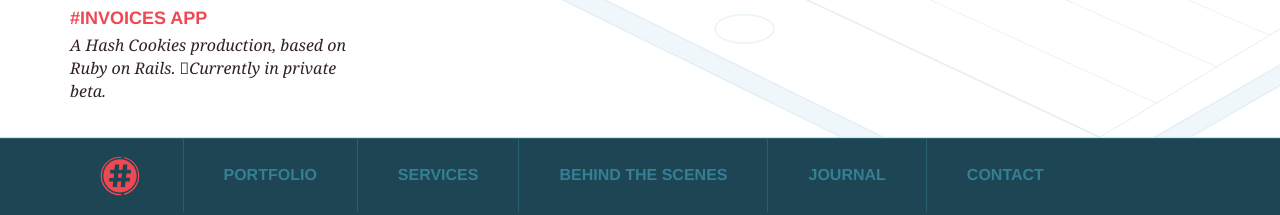
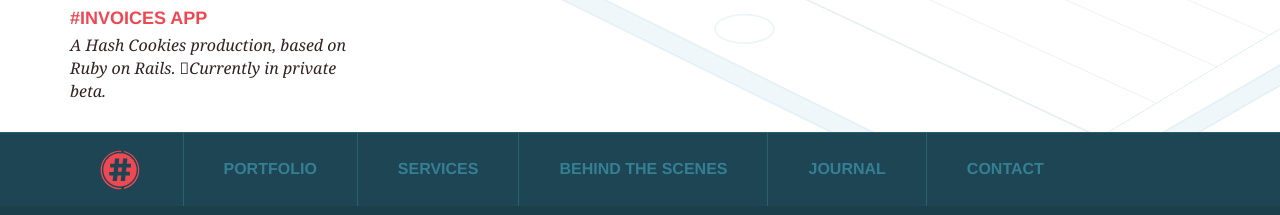
Before and after one commit to HashCookies/hashcookies.github.io, a Jekyll site: the page built from work.html, in a window 1280 px wide. Shown: the part 5131-5346 px from the top of the page. Built offline with Jekyll 4.4.1, drawn with Linux system fonts in a browser that asks for light colours; nearby versions of some CDN libraries.

Commit message:
General fixes

```diff
--- a/_includes/work.html
+++ b/_includes/work.html
@@ -191,7 +191,7 @@
 							c-20.582,14.668-46.169,4.048-46.169,4.048L34.062,295.312z"/>
 						<ellipse class="long-path" fill="none" stroke="#000000" stroke-width="0.8532" stroke-miterlimit="10" cx="198.95" cy="354.236" rx="16.557" ry="8.029"/>
 					</svg>
-					<img src="/assets/images/ipad-invoices.png" alt="" />
+					<img src="/assets/images/ipad-invoices.png" alt="Hash Invoices app by Hash Cookies" />
 				</div>
 			</div>
 			<div class="col-sm-12">
--- a/_layouts/default.html
+++ b/_layouts/default.html
@@ -11,7 +11,6 @@
       <div class="wrapper">
         {{ content }}
       </div>
-      <div id="push"></div>
     </div>
 
     {% include footer.html %}
--- a/_sass/_style.scss
+++ b/_sass/_style.scss
@@ -451,7 +451,7 @@
 	.request-block {
 		margin-top: 5px;
 
-		@media (min-width: $screen-md-min) {
+		@media (min-width: $screen-md-max) {
 			padding: 25px;
 		}
 		h4 {
@@ -462,6 +462,9 @@
 		svg {
 			@media (max-width: $screen-md-min) {
 				width: 200px;
+			}
+			@media (max-width: $screen-md-max) {
+				width: 300px;
 			}
 			&:hover {
 				opacity: 0.6;
@@ -759,6 +762,9 @@
 		left: -250px;
 		position: absolute;
 		z-index: -200;
+		@media (max-width: $screen-sm-max) {
+
+		}
 	}
 }
 
@@ -1027,16 +1033,6 @@
 	color: $yl;
 
 }
-
-#footer-bar {
-	opacity: 1;
-	margin-top: 0;
-	#hc-logo {
-
-	}
-}
-
-
 
 #large-cloud-group {
 	position: absolute;
@@ -1755,14 +1751,22 @@
 	}
 }
 
-.page-content {
-	min-height: 100%;
-    height: auto !important;
-    height: 100%;
-    /* Negative indent footer by it's height */
-    margin: 0 auto -77px;
-}
-
-#footer, #push {
-	height: 77px;
-}
+body {
+	margin-bottom: 74px;
+	@media (min-width: $screen-md-max) {
+		margin-bottom: 34px;
+	}
+}
+
+html {
+  position: relative;
+  min-height: 100%;
+}
+
+#footer {
+	position: absolute;
+	bottom: 0;
+	z-index: 1000;
+	width: 100%;
+	height: 74px;
+}
--- a/assets/js/main.js
+++ b/assets/js/main.js
@@ -133,6 +133,11 @@
 		if(!(/Android|iPhone|iPad|iPod|BlackBerry|Windows Phone/i).test(navigator.userAgent || navigator.vendor || window.opera)){
 		    skrollr.init();
 		}
+
+		$('#main-intro').css({
+			top: (winH - 450) / 2,
+			left: (winW - $('#main-intro').width()) / 2
+		});
 	});
 
 	$('#contact-messages, #request-quote-form').submit(function(e) {
```
